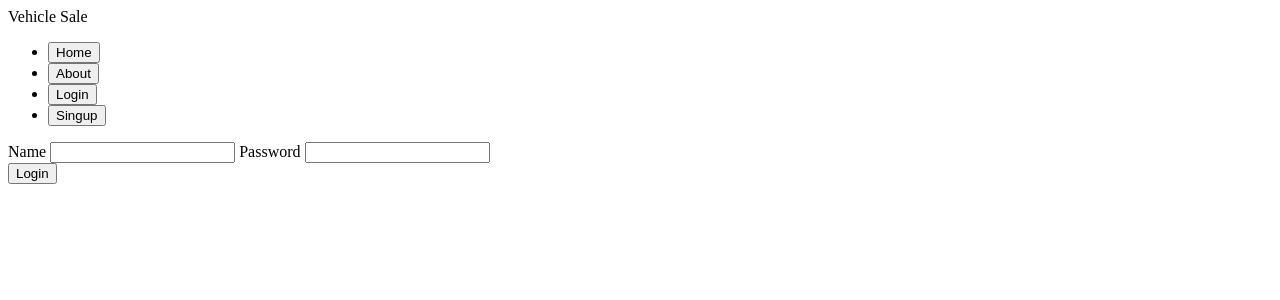
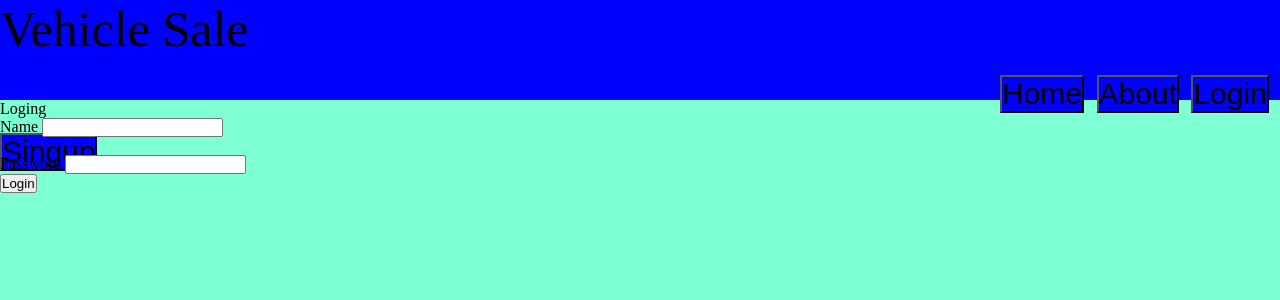
Before and after one commit to SankalpaRanaweera/vehicle_sale, a PHP site: page /login.php in a window 1280 px wide. Shown: the top 300 px of the page. Run offline with PHP 8.4, Linux system fonts and the light colour scheme.

Commit message:
design login.page

```diff
--- a/allcss.css
+++ b/allcss.css
@@ -62,3 +62,13 @@ ul {
 .span {
     font-size: 50px;
 }
+
+.splogin{
+        text-align: center;
+        color: black;
+        font-size: 30px;
+    }
+
+.bdlogin{
+    background-color: aquamarine;
+}
--- a/login.php
+++ b/login.php
@@ -7,18 +7,22 @@ include('./navbar.php');
     <meta charset="UTF-8">
     <meta name="viewport" content="width=device-width, initial-scale=1.0">
     <title>Document</title>
+    <link href="allcss.css" rel="stylesheet" type="text/css"/>
 </head>
-<body>
+<body class="bdlogin">
+
+        <span class="spslogin"> Loging </span>
+
     <div>
     <form action="script.php" method="post">
-        <lable> Name </lable>
-        <input type ="text" name="name">
-        <lable> Password </lable>
+        <lable class=" lablogin"> Name </lable>
+        <input type ="text" name="name"> <br> <br>
+        <lable class="lablogin"> Password </lable>
         <input type ="password" name="password">
 </form>
 </div>
 
-        <a href ="addnew.php"><button> Login </button> </a>
+        <a href ="addnew.php"><button class="bulogin"> Login </button> </a>
 
 </body>
 </html>
--- a/navbar.php
+++ b/navbar.php
@@ -4,6 +4,7 @@
     <meta charset="UTF-8">
     <meta name="viewport" content="width=device-width, initial-scale=1.0">
     <title>Document</title>
+    <link href="allcss.css" rel="stylesheet" type="text/css"/>
 </head>
 <body>
 
```
